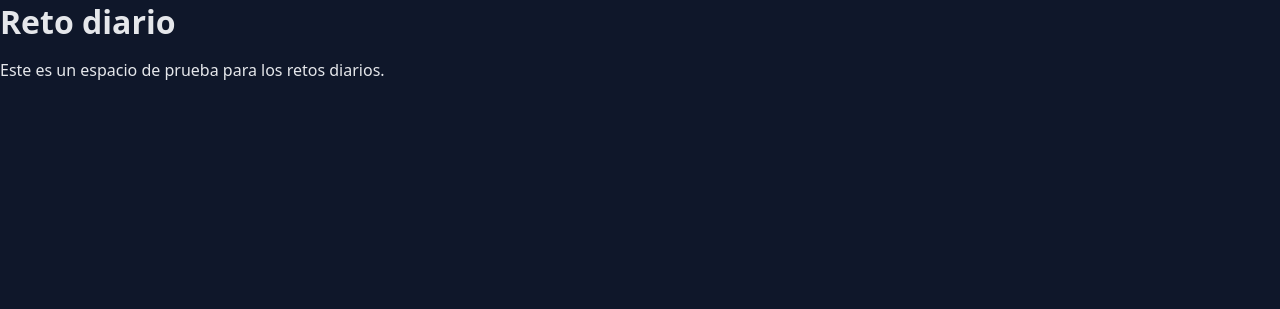
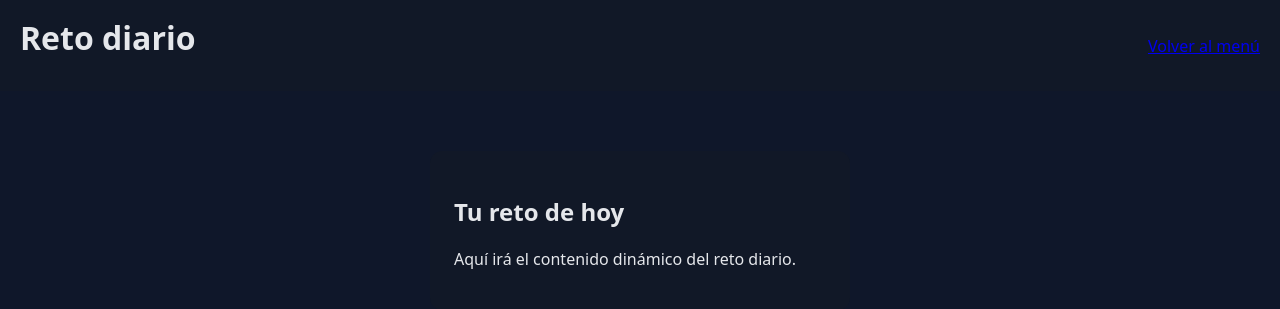
Before and after one commit to EliasOrellana437/PruebaProyecto, a Django app: page /retos-diarios/ in a window 1280 px wide. Shown: the top 309 px of the page. Run offline with Django 5.2, Linux system fonts and the light colour scheme.

Commit message:
Finalmente va funcionando

```diff
--- a/templates/core/retos_diarios.html
+++ b/templates/core/retos_diarios.html
@@ -6,8 +6,19 @@
     <title>Reto diario</title>
     <link rel="stylesheet" href="{% static 'css/styles.css' %}">
 </head>
-<body>
-    <h1>Reto diario</h1>
-    <p>Este es un espacio de prueba para los retos diarios.</p>
+<body class="page page-retos">
+
+    <header class="topbar">
+        <h1>Reto diario</h1>
+        <a href="/menu/" class="btn-volver">Volver al menú</a>
+    </header>
+
+    <main class="container">
+        <section class="reto-box">
+            <h2>Tu reto de hoy</h2>
+            <p>Aquí irá el contenido dinámico del reto diario.</p>
+        </section>
+    </main>
+
 </body>
 </html>
```
Also changed, not shown: db.sqlite3.
